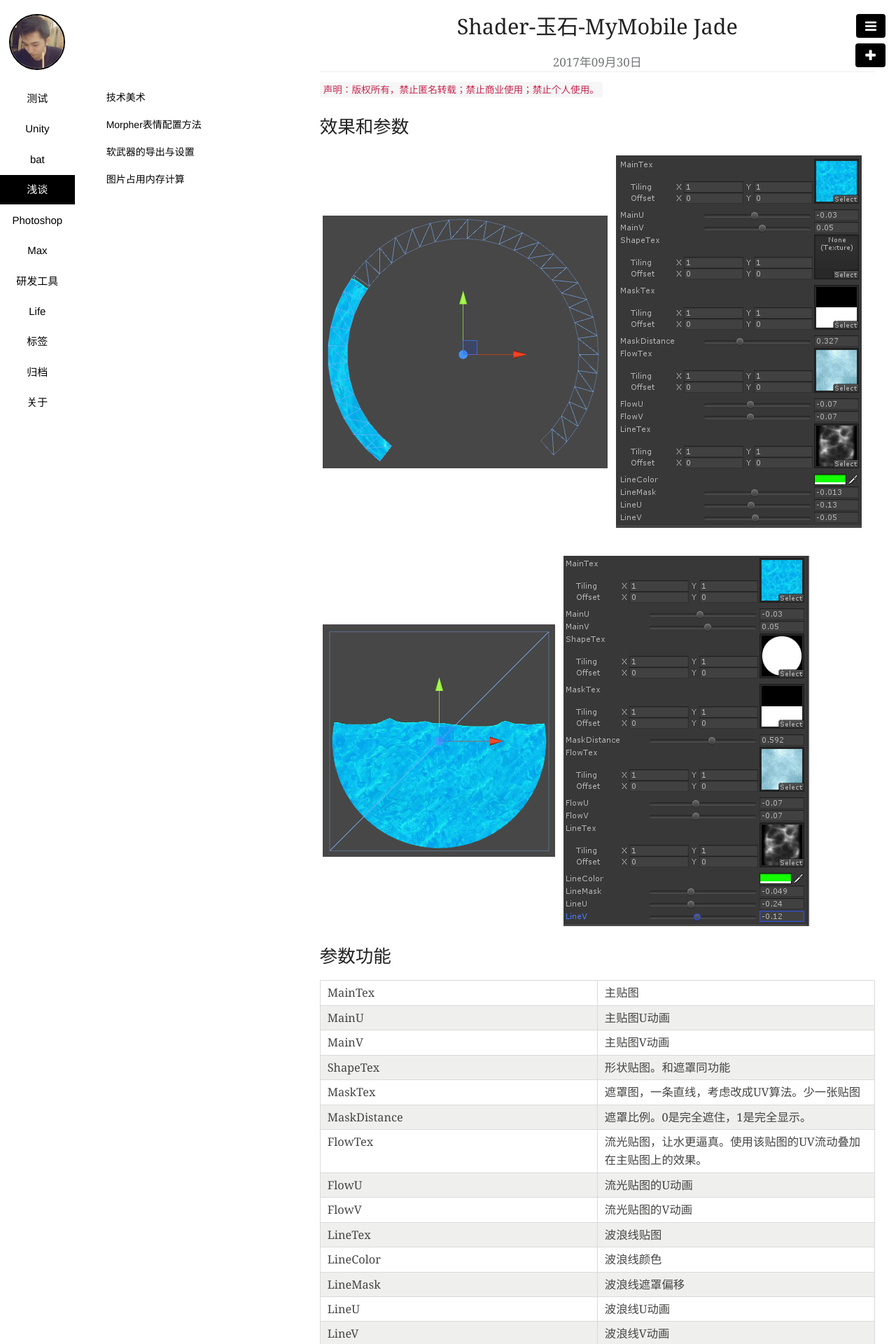
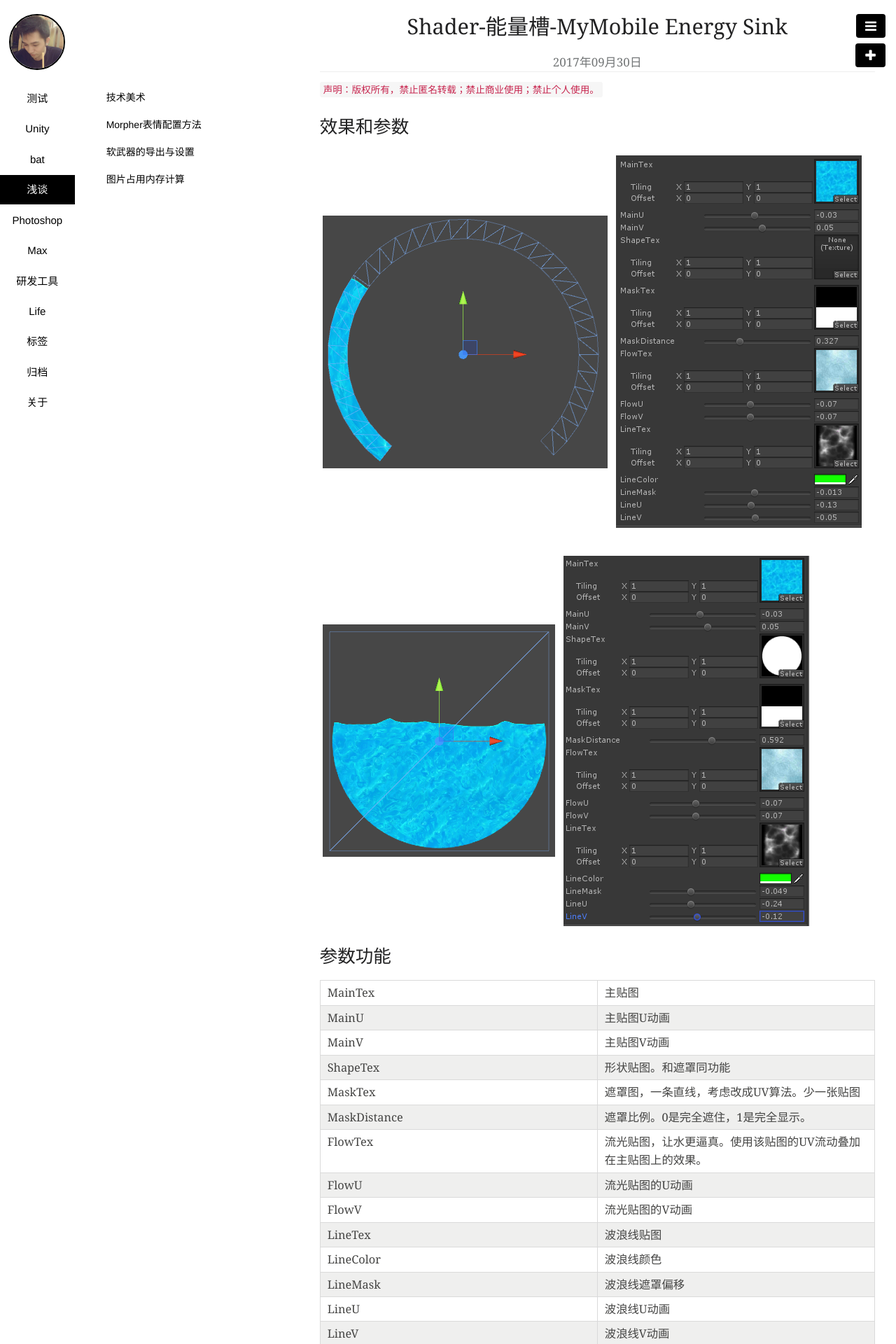
Before and after one commit to vingeart/vingeart.github.io, a Jekyll site: the page built from _posts/Unity/2017-9-30-Shader-能量槽.md, in a window 1280 px wide. Shown: the top 1920 px of the page at 70% size. Built offline with Jekyll 4.4.1, drawn with Linux system fonts in a browser that asks for light colours; comment, search, counter and statistics services are not loaded.

Commit message:
更改命名

```diff
--- a/_posts/Unity/2017-9-30-Shader-能量槽.md
+++ b/_posts/Unity/2017-9-30-Shader-能量槽.md
@@ -1,6 +1,6 @@
 ---
 layout: post
-title: Shader-玉石-MyMobile Jade
+title: Shader-能量槽-MyMobile Energy Sink
 category: [Unity]
 tags: [shaderforge, Shader]
 published: True
```
